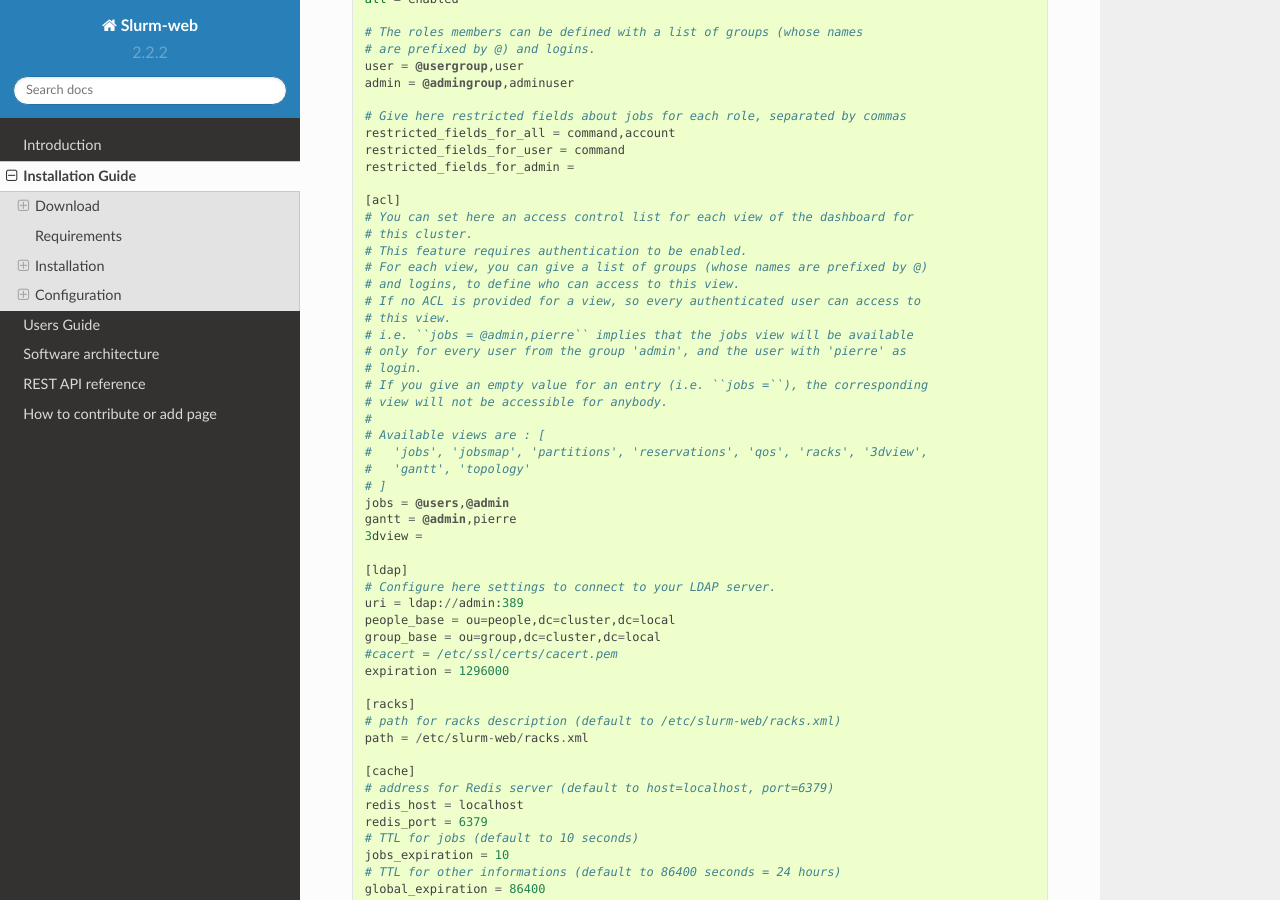
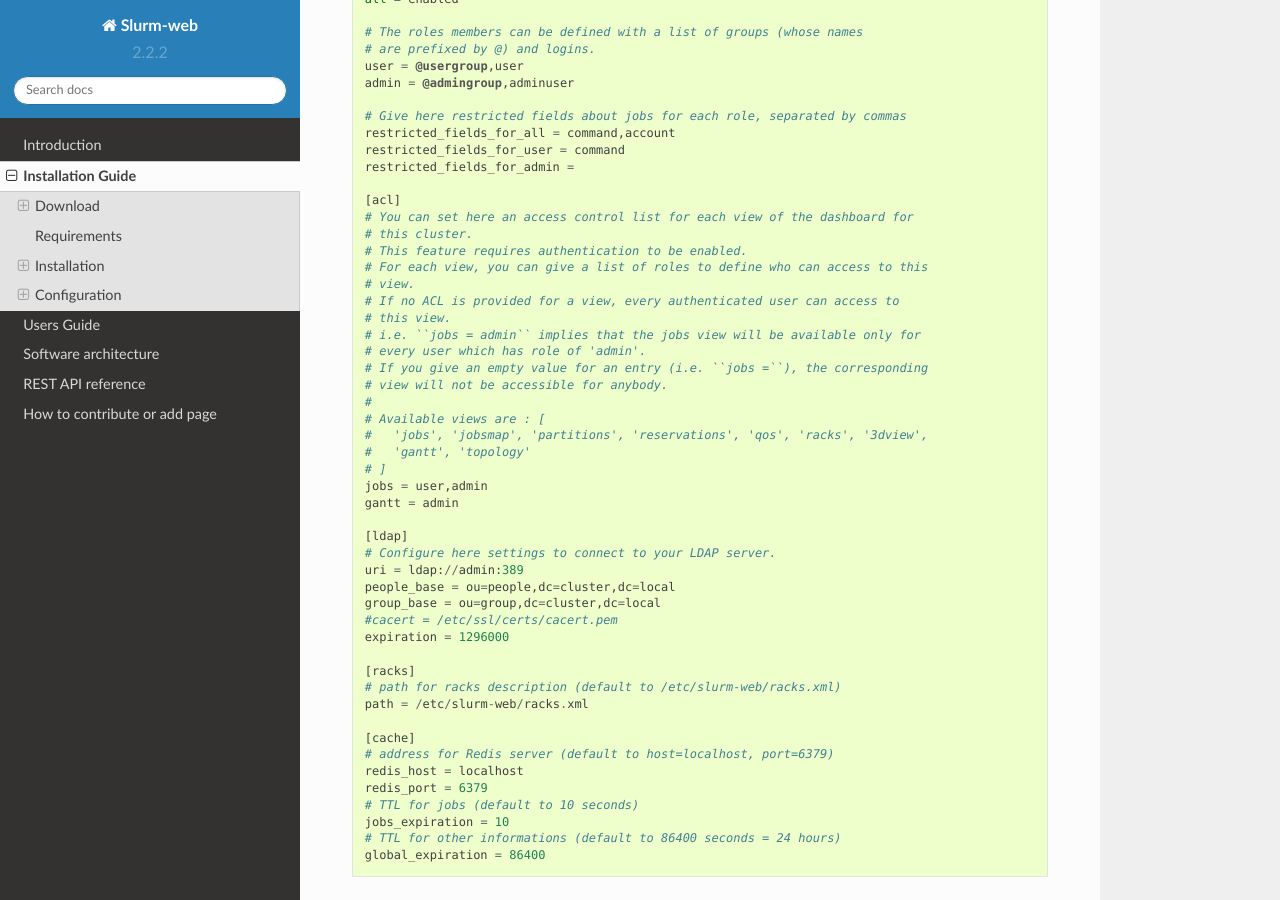
Before and after one commit to rackslab/Slurm-web, a Sphinx documentation site: the page built from doc/installation.rst, in a window 1280 px wide and 900 px high, scrolled down 7706 px. Built offline with Sphinx 7.4.7 and the Read the Docs theme 2.0.0, drawn with Linux system fonts in a browser that asks for light colours.

Commit message:
Make ACL base on roles
The ACL views were based on users and groups which the concept of it is
redundant to the one with "roles" and therefore should be applied by the
latter.

Fix #113

```diff
--- a/doc/installation.rst
+++ b/doc/installation.rst
@@ -348,13 +348,12 @@
   # You can set here an access control list for each view of the dashboard for
   # this cluster.
   # This feature requires authentication to be enabled.
-  # For each view, you can give a list of groups (whose names are prefixed by @)
-  # and logins, to define who can access to this view.
-  # If no ACL is provided for a view, so every authenticated user can access to
+  # For each view, you can give a list of roles to define who can access to this
+  # view.
+  # If no ACL is provided for a view, every authenticated user can access to
   # this view.
-  # i.e. ``jobs = @admin,pierre`` implies that the jobs view will be available
-  # only for every user from the group 'admin', and the user with 'pierre' as
-  # login.
+  # i.e. ``jobs = admin`` implies that the jobs view will be available only for
+  # every user which has role of 'admin'.
   # If you give an empty value for an entry (i.e. ``jobs =``), the corresponding
   # view will not be accessible for anybody.
   #
@@ -362,9 +361,8 @@
   #   'jobs', 'jobsmap', 'partitions', 'reservations', 'qos', 'racks', '3dview',
   #   'gantt', 'topology'
   # ]
-  jobs = @users,@admin
-  gantt = @admin,pierre
-  3dview =
+  jobs = user,admin
+  gantt = admin
 
   [ldap]
   # Configure here settings to connect to your LDAP server.
```
Also changed, not shown: 2 other files.
